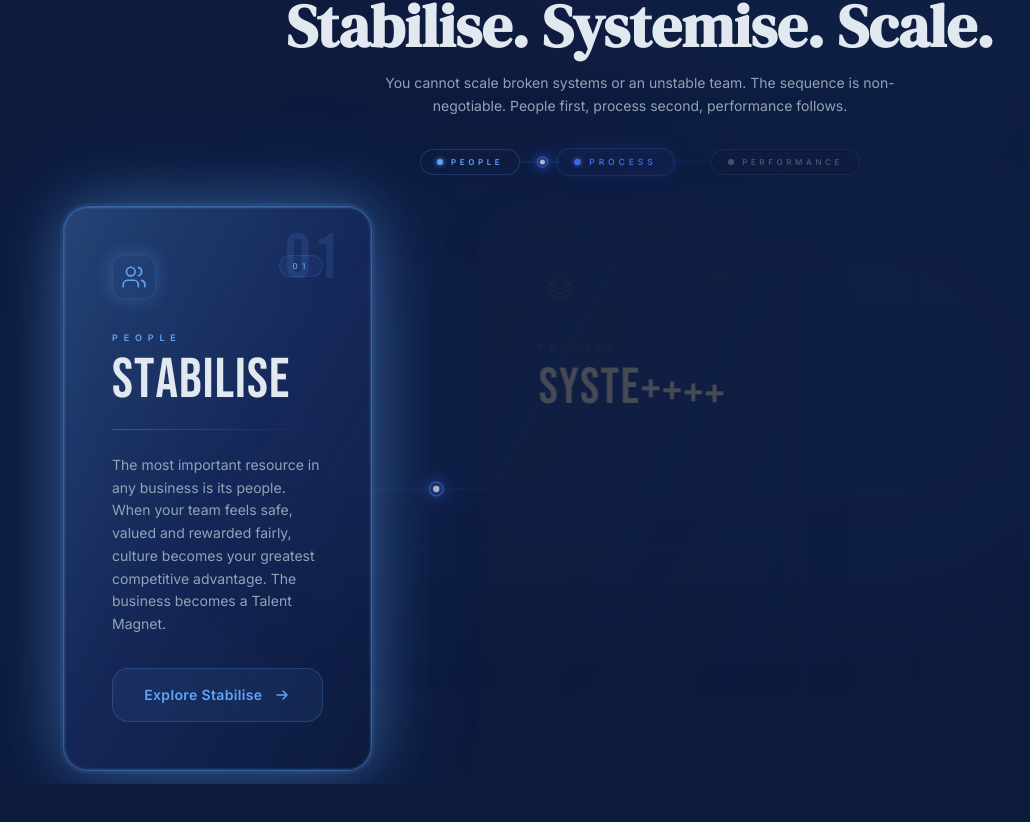
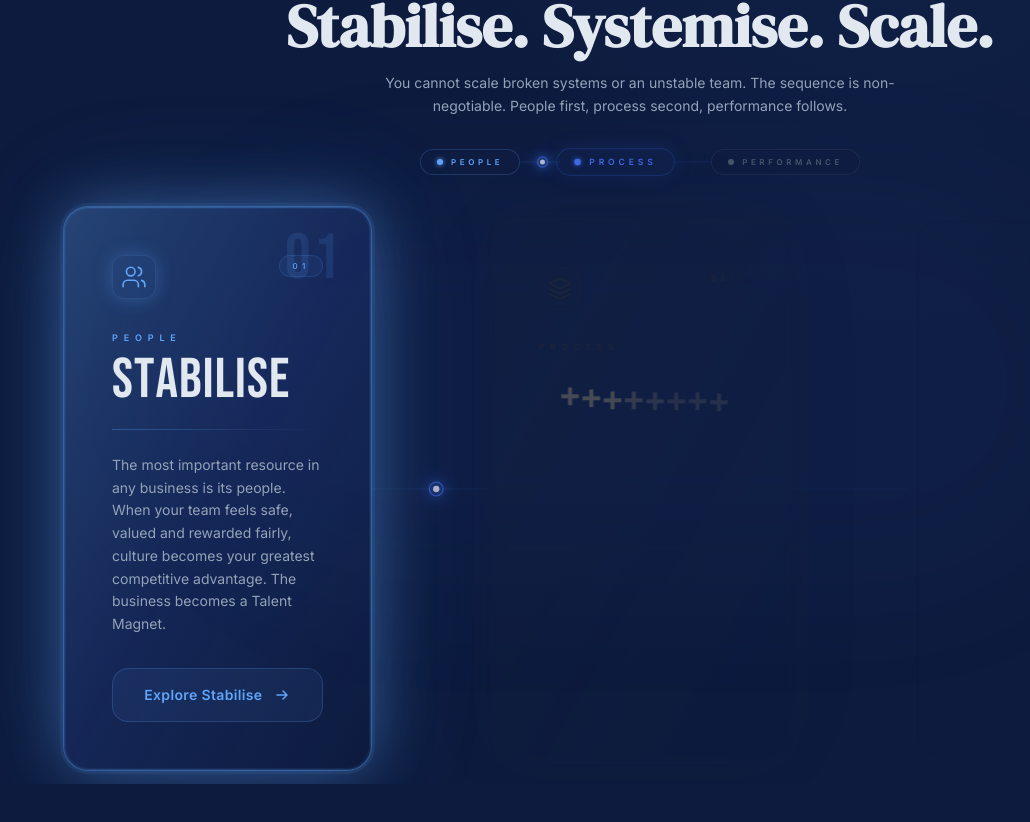
Before and after one commit to adamwilss/regenovate-site-draft-, a Next.js app: page / in a window 1280 px wide. Shown: the part 1412-2234 px from the top of the page, without its empty margins (0-1030 px from the left). Built offline with nearby package versions, Linux system fonts and the light colour scheme; a web font is replaced by a local one.

Commit message:
fix: delay animation thresholds and strictly prevent line wrapping

```diff
--- a/src/components/Pillars.tsx
+++ b/src/components/Pillars.tsx
@@ -347,7 +347,7 @@ function PillConnector({
 const GLITCH_CHARS = "!<>-_\\/[]{}—=+*^?#_";
 
 function SystemiseGlitchLetter({ char, index, progress }: { char: string, index: number, progress: MotionValue<number> }) {
-  const threshold = 0.05 + index * 0.04;
+  const threshold = 0.25 + index * 0.06;
 
   // Create a scroll-bound glitch map effect
   const glitchIndex = useTransform(progress, p => {
@@ -362,8 +362,8 @@ function SystemiseGlitchLetter({ char, index, progress }: { char: string, index:
     else setDisplayChar(GLITCH_CHARS[v] || GLITCH_CHARS[0]);
   });
 
-  const y = useTransform(progress, [0, threshold], [20, 0]);
-  const opacity = useTransform(progress, [0, Math.min(0.1, threshold/2)], [0, 1]);
+  const y = useTransform(progress, [0.15, threshold], [20, 0]);
+  const opacity = useTransform(progress, [0.15, Math.min(0.3, threshold/2)], [0, 1]);
 
   return (
     <motion.span
@@ -375,9 +375,9 @@ function SystemiseGlitchLetter({ char, index, progress }: { char: string, index:
 }
 
 function StabiliseQuiverLetter({ char, index, progress }: { char: string, index: number, progress: MotionValue<number> }) {
-  // Generate 15 points mapping `progress` 0 -> 0.4 down to 0 displacement
+  // Generate 15 points mapping `progress` 0.2 -> 0.8 down to 0 displacement
   const pathData = useMemo(() => {
-     const domain = Array.from({length: 15}, (_, i) => (i / 14) * 0.4);
+     const domain = Array.from({length: 15}, (_, i) => 0.2 + (i / 14) * 0.6);
      const xRange = Array.from({length: 15}, (_, i) => {
        if (i === 14) return 0;
        return (Math.random() > 0.5 ? 1 : -1) * (15 - i) * Math.random() * 2;
@@ -396,8 +396,8 @@ function StabiliseQuiverLetter({ char, index, progress }: { char: string, index:
   const x = useTransform(progress, pathData.domain, pathData.xRange);
   const y = useTransform(progress, pathData.domain, pathData.yRange);
   const rotate = useTransform(progress, pathData.domain, pathData.rRange);
-  const blur = useTransform(progress, [0, 0.4], ["blur(10px)", "blur(0px)"]);
-  const opacity = useTransform(progress, [0, 0.2], [0, 1]);
+  const blur = useTransform(progress, [0.2, 0.8], ["blur(10px)", "blur(0px)"]);
+  const opacity = useTransform(progress, [0.15, 0.35], [0, 1]);
 
   return (
     <motion.span style={{ display: "inline-block", x, y, rotate, filter: blur, opacity }}>
@@ -413,6 +413,7 @@ function NodeCardTitle({ pillar, progress, titleShadow }: { pillar: any, progres
     color: "var(--text-primary)",
     display: "block",
     letterSpacing: "0.02em",
+    whiteSpace: "nowrap",
     WebkitTextStroke: "1px rgba(255,255,255,0.05)",
   };
 
@@ -437,8 +438,8 @@ function NodeCardTitle({ pillar, progress, titleShadow }: { pillar: any, progres
   }
 
   // Scale (or generic fallback)
-  const scale = useTransform(progress, [0, 0.45], [0.15, 1.0]);
-  const opacity = useTransform(progress, [0, 0.2], [0, 1]);
+  const scale = useTransform(progress, [0.15, 0.7], [0.15, 1.0]);
+  const opacity = useTransform(progress, [0.15, 0.35], [0, 1]);
   return (
     <motion.span
       style={{ ...baseStyle, textShadow: titleShadow, scale, opacity }}
```
